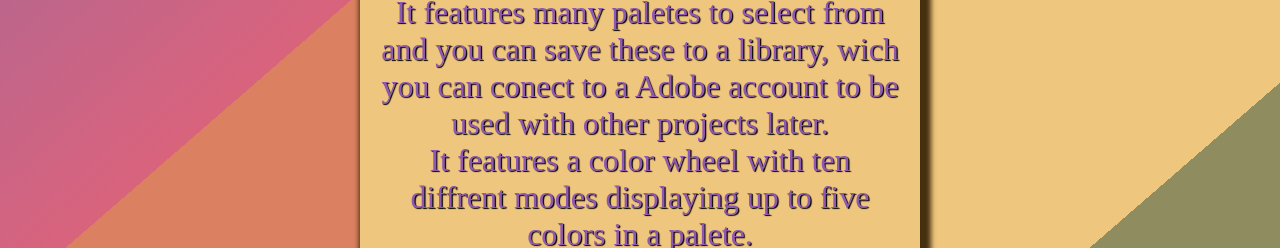
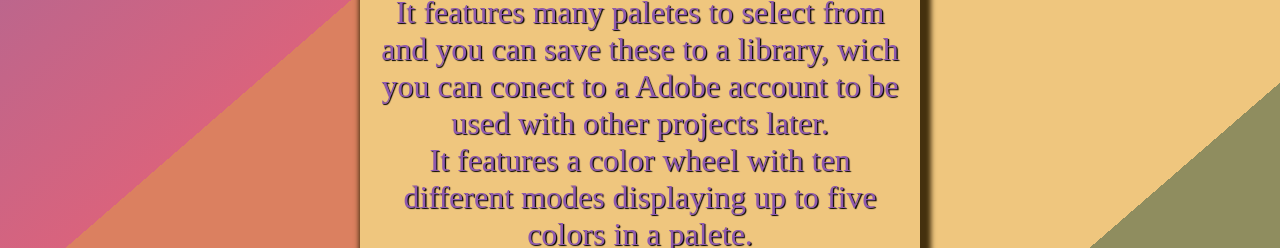
Before and after one commit to Bjonne696/Semester-Project-1-Second-Attempt, a plain HTML site: page adobecolor.html in a window 1280 px wide. Shown: the part 704-952 px from the top of the page. Drawn offline with Linux system fonts and the light colour scheme; a web font is replaced by a local one.

Commit message:
Update adobecolor.html

```diff
--- a/adobecolor.html
+++ b/adobecolor.html
@@ -57,7 +57,7 @@
             <div class="text-holder">
                 <h3>Adobe color is a great tool!</h3>
                 <p>It features many paletes to select from and you can save these to a library, wich you can conect to a Adobe account to be used with other projects later.</p>
-                <p>It features a color wheel with ten diffrent modes displaying up to five colors in a palete.</p>
+                <p>It features a color wheel with ten different modes displaying up to five colors in a palete.</p>
                 <p>It also has a tool to wich you can upload your own images and display the color code for those images!</p>
             </div>
 
```
